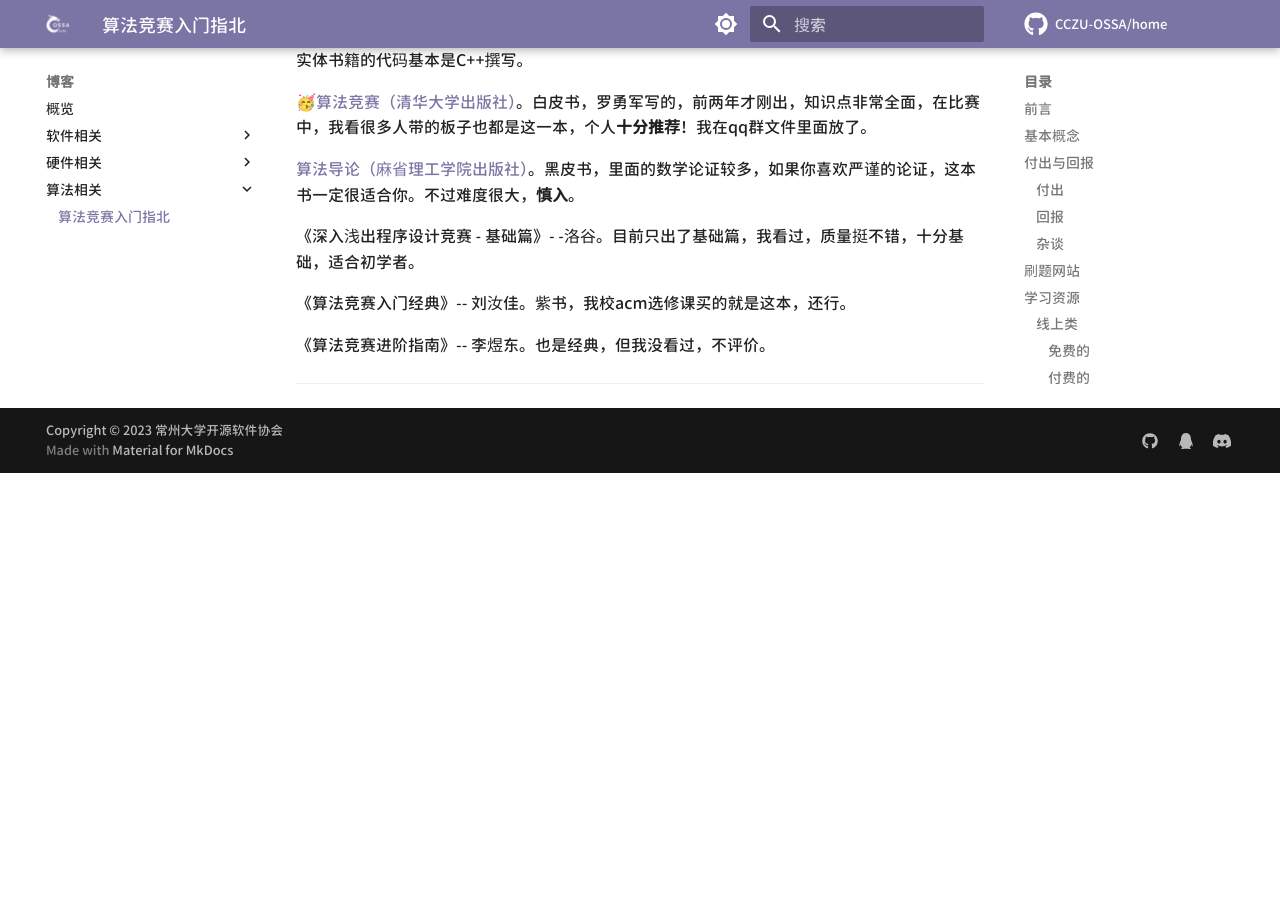
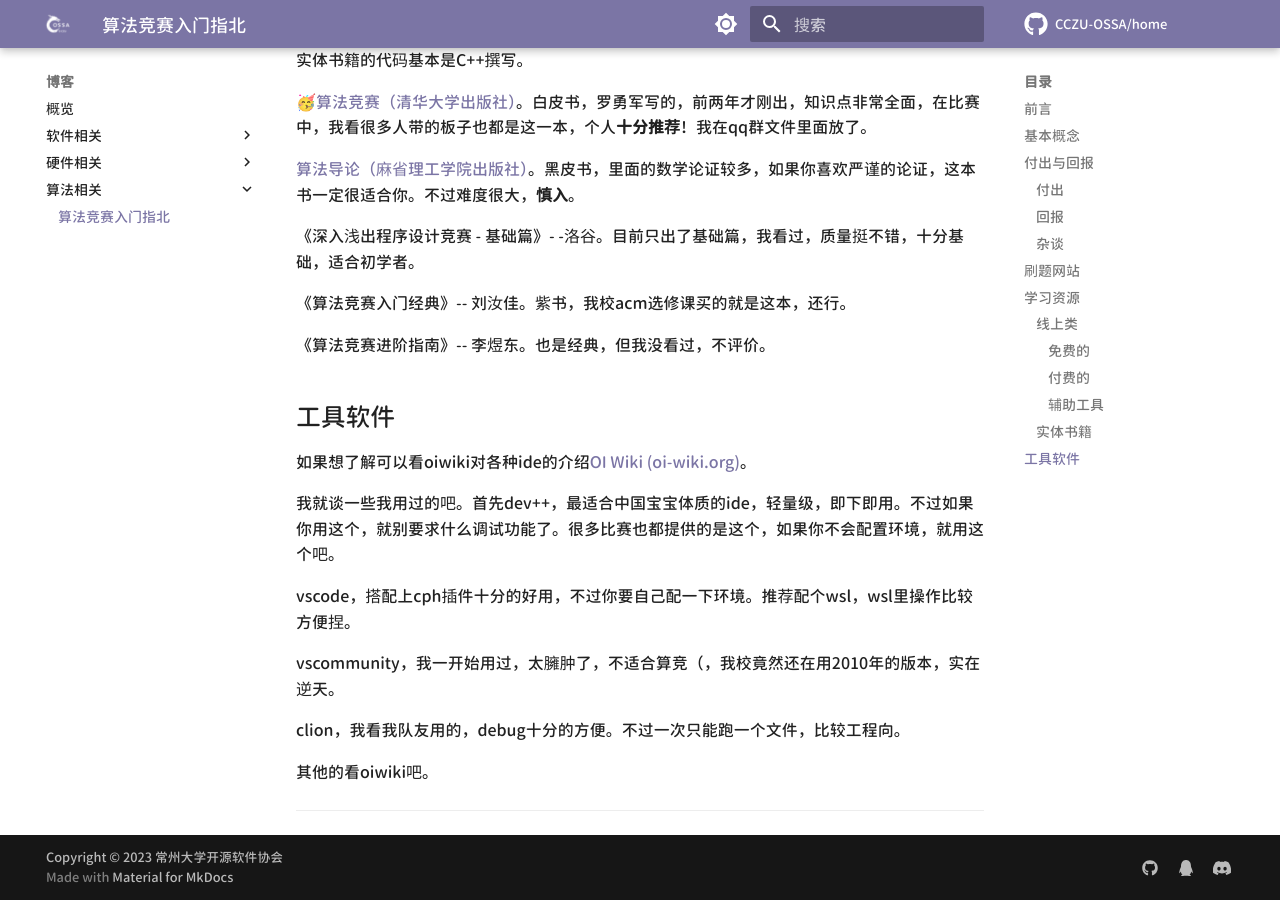
Before and after one commit to CCZU-OSSA/home, an MkDocs documentation site: the page built from docs/blog/algorithm/guide-to-algorithm-competitions.md, in a window 1280 px wide and 900 px high, scrolled down 4875 px. Built offline with MkDocs 1.6.1 and Material for MkDocs 9.7.7, drawn with Linux system fonts in a browser that asks for light colours; some web fonts are replaced; comment, search, counter and statistics services are not loaded; before the commit the page ends 5348 px from its top, so only the background shows below that.

Commit message:
Update article

```diff
--- a/docs/blog/algorithm/guide-to-algorithm-competitions.md
+++ b/docs/blog/algorithm/guide-to-algorithm-competitions.md
@@ -173,3 +173,17 @@ acmer指的是，参加XCPC系列比赛的选手。
 《算法竞赛入门经典》-- 刘汝佳。紫书，我校acm选修课买的就是这本，还行。
 
 《算法竞赛进阶指南》-- 李煜东。也是经典，但我没看过，不评价。
+
+## 工具软件
+
+如果想了解可以看oiwiki对各种ide的介绍[OI Wiki (oi-wiki.org)](https://oi-wiki.org/tools/editor/)。
+
+我就谈一些我用过的吧。首先dev++，最适合中国宝宝体质的ide，轻量级，即下即用。不过如果你用这个，就别要求什么调试功能了。很多比赛也都提供的是这个，如果你不会配置环境，就用这个吧。
+
+vscode，搭配上cph插件十分的好用，不过你要自己配一下环境。推荐配个wsl，wsl里操作比较方便捏。
+
+vscommunity，我一开始用过，太臃肿了，不适合算竞（，我校竟然还在用2010年的版本，实在逆天。
+
+clion，我看我队友用的，debug十分的方便。不过一次只能跑一个文件，比较工程向。
+
+其他的看oiwiki吧。
```
